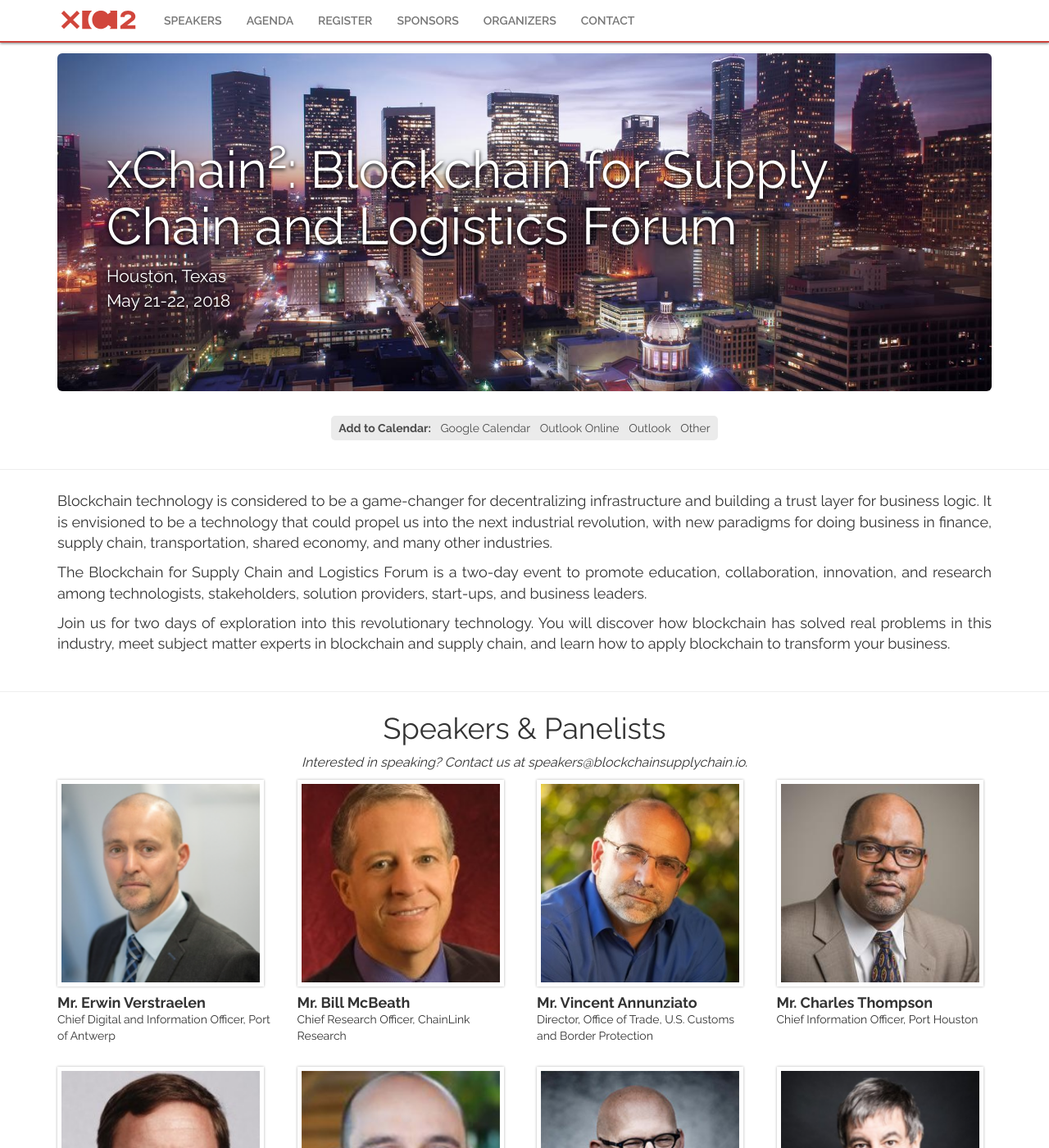
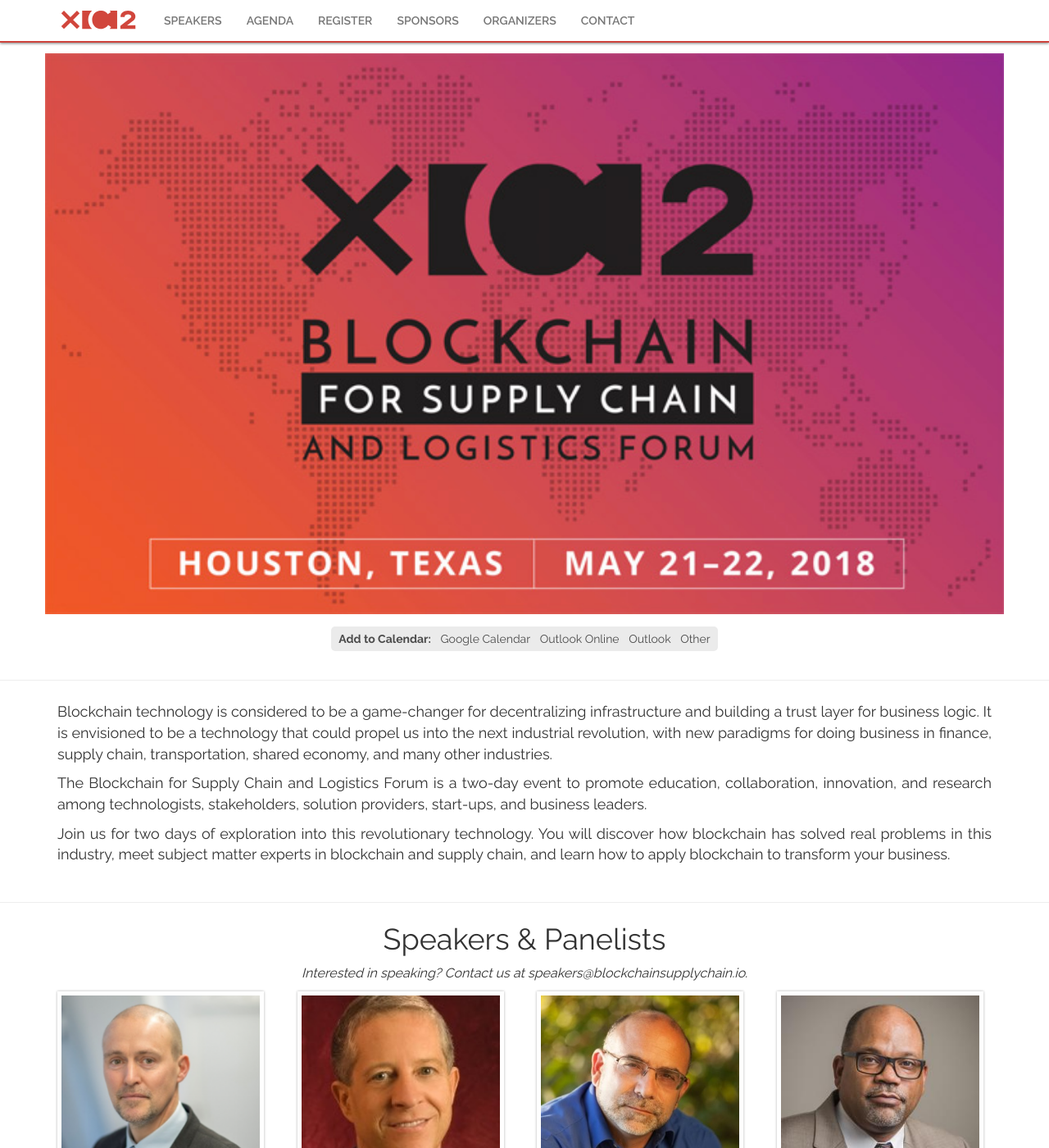
Before and after one commit to gnawalishyam/jekyll, a Jekyll site: the page built from index.html, in a window 1280 px wide and 1400 px high. Shown: the whole window at 82% size. Built offline with Jekyll 4.4.1, drawn with Linux system fonts in a browser that asks for light colours; some web fonts are replaced.

Commit message:
new banner. Removed the jumbotron

```diff
--- a/_scss/base.scss
+++ b/_scss/base.scss
@@ -169,13 +169,12 @@
 #main {
 	#banner {
 		margin-top: 15px;
-		background-image: url('/res/Houston_KatieHaugland_CreativeCommons.jpg');
+		background-image: url('/res/banner-new.jpg');
 		background-size: cover;
 		background-position-x: 50%;
 		background-position-y: 50%;
 		background-attachment: scroll;
 		background-clip: border-box;
-		height: 412px;
 
 		h1, p {
 			color: white;
--- a/index.html
+++ b/index.html
@@ -2,15 +2,14 @@
 layout: default
 ---
 
-<div class="container">
-	<div id="banner" class="jumbotron">
-		<br>
-		<br>
-		<h1>xChain<sup>2</sup>: Blockchain for Supply Chain and Logistics Forum</h1>
-		 <p>Houston, Texas<br>
-			May 21-22, 2018</p>
-		<br>
-		<br>
+<div class="header-row" id="header-row" style="padding: 0px; overflow:hidden; height:100%;">
+	<div class="container" style="padding: 0px;">
+		<div class="row">
+			<div class="col-xs-12">
+			<!-- place your image here -->
+				<img src="/res/XC2 Logo on Flat Map 684x400_hi res.jpg" alt="company logo" style="width: 100%; padding-top: 15px; padding-bottom: 15px;">
+			</div>
+		</div>
 	</div>
 </div>
 
```
Also changed, not shown: res/XC2 Logo on Flat Map 684x400_hi res.jpg (added), res/XC2 Logo on Flat Map_hi res.jpg (added), res/banner-new.jpg (added), res/rsz_xc2_logo_new.jpg (added), res/test2.jpg (added).
